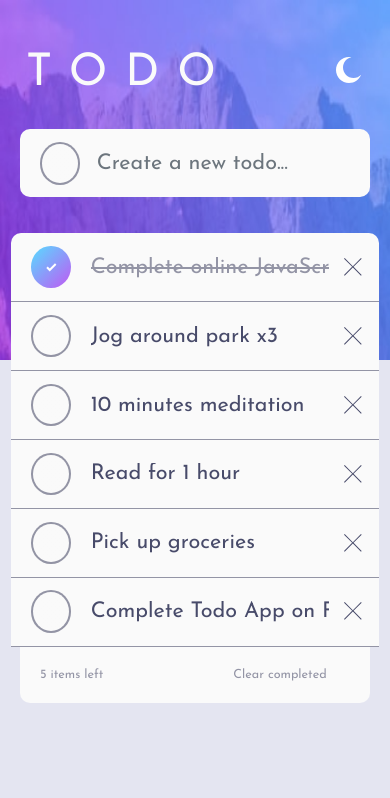
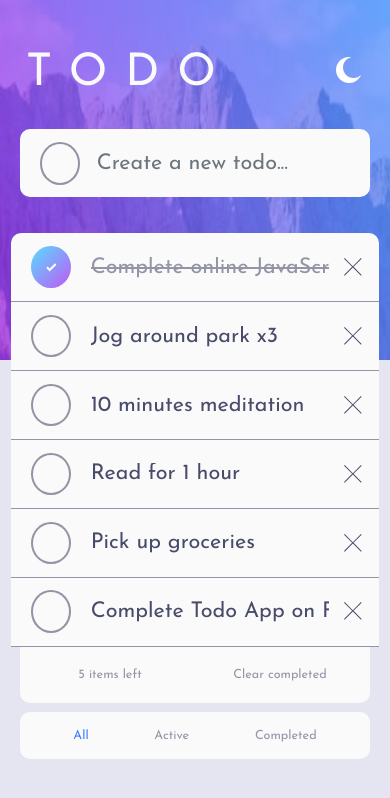
Before and after one commit to KMarjanski/ToDo, a React (Create React App) app: page / in a window 390 px wide. Shown: the top 798 px of the page. Built offline with nearby package versions, Linux system fonts and the light colour scheme.

Commit message:
Alpha: Feat: Mobile All/Active/Completed Menu

```diff
--- a/src/components/Menu/Menu.jsx
+++ b/src/components/Menu/Menu.jsx
@@ -1,6 +1,7 @@
 import React, { useContext, useEffect } from "react";
 import { Row, Col, ToggleButtonGroup } from "react-bootstrap";
 import {
+  MobileMenu,
   StyledButton,
   StyledParagraph,
   StyledToggleButton,
@@ -28,7 +29,8 @@ const Menu = () => {
       ? `${tasksStillToDo.length} item left`
       : `No more items left`;
 
-  const styleIfTaskArrayIsEmpty = displayTasks.length === 0 ? "empty" : "";
+  const styleIfTaskArrayIsEmpty =
+    displayTasks.length === 0 ? "mb-2 empty" : "mb-2";
 
   const handleToggleMenu = (value) => {
     setOptionMenu(value);
@@ -70,7 +72,11 @@ const Menu = () => {
 
   return (
     <Row className="justify-content-center">
-      <Wrapper $isDarkModeOn={isDarkModeOn} className={styleIfTaskArrayIsEmpty}>
+      <Col xs={12} align="center">
+        <Wrapper
+          $isDarkModeOn={isDarkModeOn}
+          className={styleIfTaskArrayIsEmpty}
+        >
           <Row className="justify-content-between">
             <Col xs={6} lg={3} className="pt-2">
               <StyledParagraph $isDarkModeOn={isDarkModeOn} className="p-0 m-0">
@@ -108,6 +114,42 @@ const Menu = () => {
             </Col>
           </Row>
         </Wrapper>
+      </Col>
+      <Col xs={12} align="center">
+        <MobileMenu className="d-block d-lg-none text-center pt-1 mb-2">
+          <ToggleButtonGroup
+            type="radio"
+            name="menu"
+            value={optionMenu}
+            onChange={handleToggleMenu}
+            size="sm"
+            className="justify-content-around"
+            style={{ width: "100%" }}
+          >
+            <StyledToggleButton
+              $isDarkModeOn={isDarkModeOn}
+              value={1}
+              className="p-0"
+            >
+              All
+            </StyledToggleButton>
+            <StyledToggleButton
+              $isDarkModeOn={isDarkModeOn}
+              value={2}
+              className="p-0"
+            >
+              Active
+            </StyledToggleButton>
+            <StyledToggleButton
+              $isDarkModeOn={isDarkModeOn}
+              value={3}
+              className="p-0"
+            >
+              Completed
+            </StyledToggleButton>
+          </ToggleButtonGroup>
+        </MobileMenu>
+      </Col>
     </Row>
   );
 };
--- a/src/components/Menu/style.jsx
+++ b/src/components/Menu/style.jsx
@@ -77,3 +77,18 @@ export const StyledButton = styled(Button)`
         : variables.light.VeryDarkGrayishBlue} !important;
   }
 `;
+
+export const MobileMenu = styled(Jumbotron)`
+  background-color: ${(props) =>
+    props.$isDarkModeOn
+      ? variables.dark.VeryDarkDesaturatedBlue
+      : variables.light.VeryLightGray} !important;
+  transition: background 0.5s;
+  padding: 10px 20px !important;
+  min-width: 40vw !important;
+  border-radius: 10px !important;
+  width: 350px;
+  &.empty {
+    border-radius: 10px !important;
+  }
+`;
```
Lines whose indentation alone changed are shown as unchanged.
